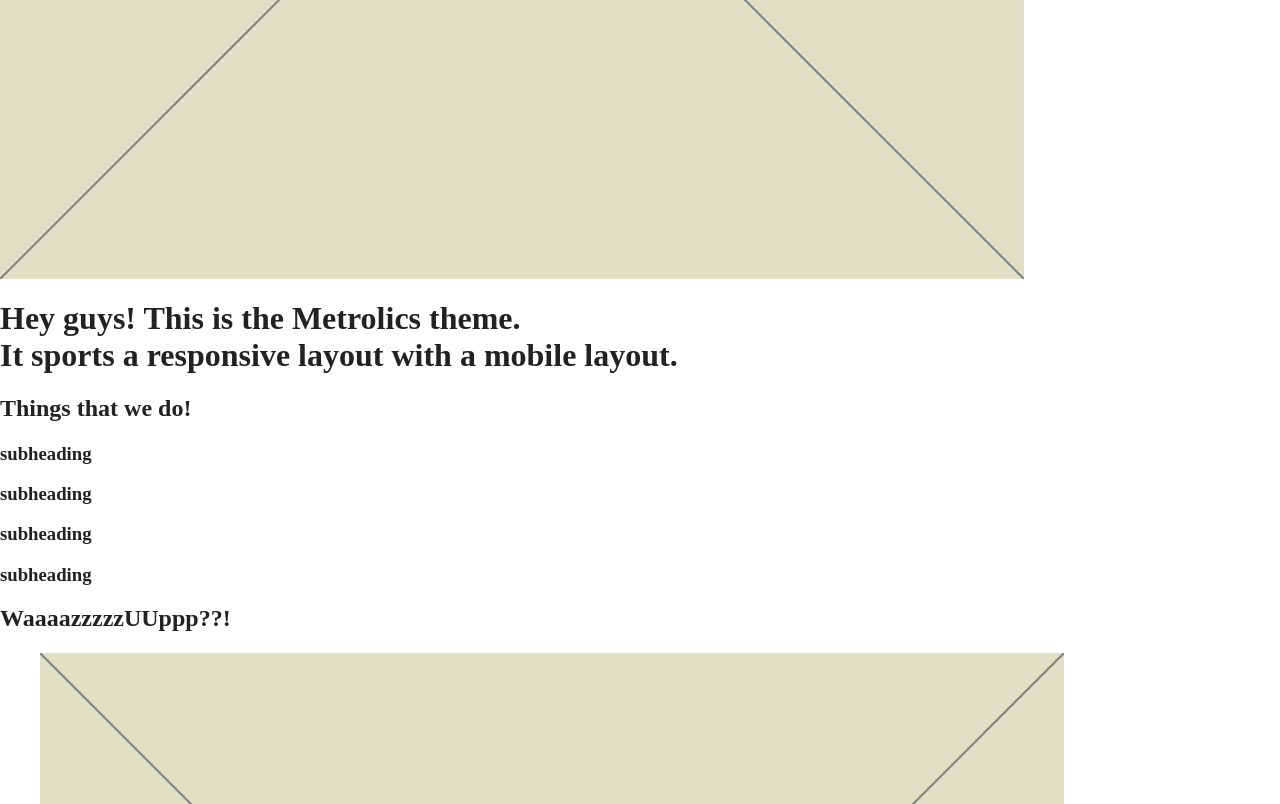
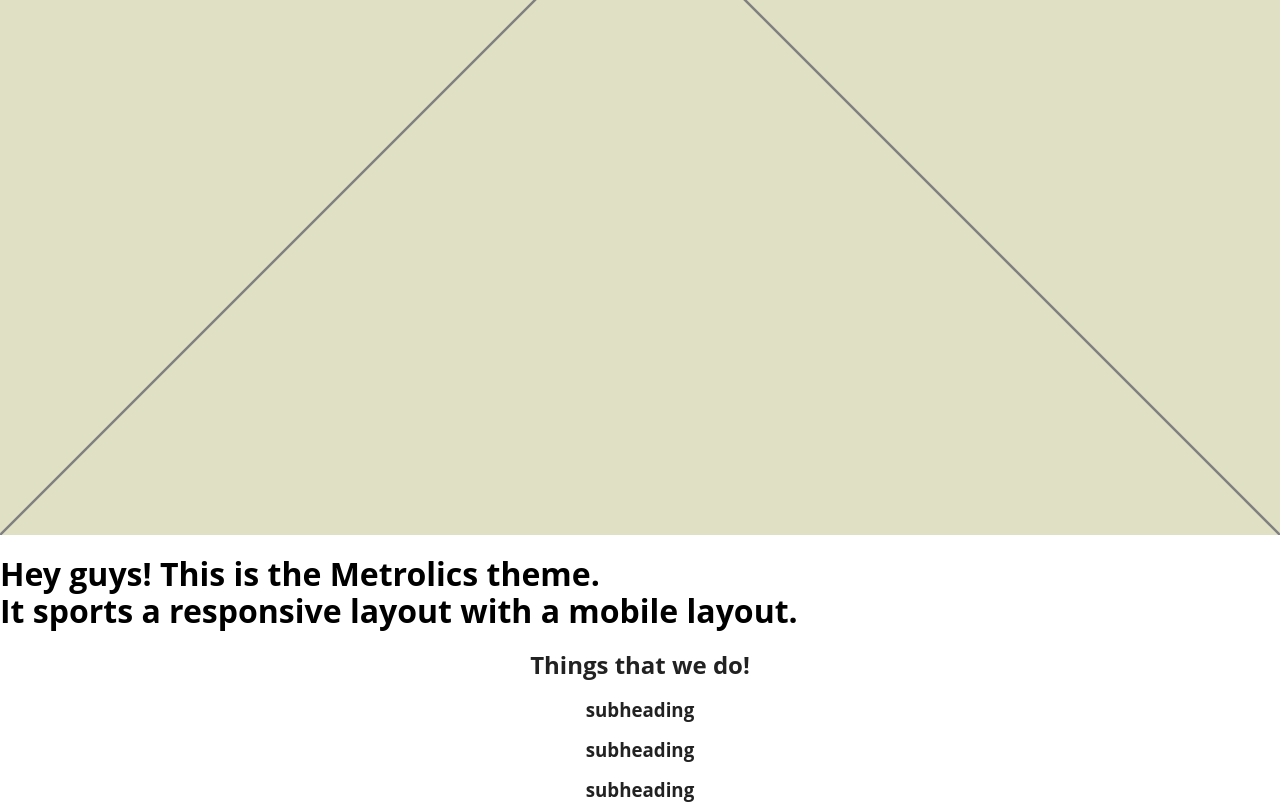
Before and after one commit to zoelake/assignment4, a website built with Parcel: page index.html in a window 1280 px wide. Shown: the part 745-1549 px from the top of the page. Built offline with nearby package versions, Linux system fonts and the light colour scheme.

Commit message:
added base styling: font related (main.css)

```diff
--- a/css/main.css
+++ b/css/main.css
@@ -8,11 +8,12 @@
  */
 
 /* ==========================================================================
-   Base styles: opinionated defaults
+   BASE
    ========================================================================== */
 
 html {
   color: #222;
+  font-family: 'Open Sans', Verdana, Geneva, Tahoma, sans-serif;
   font-size: 1em;
   line-height: 1.4;
 }
@@ -83,12 +84,38 @@ textarea {
   resize: vertical;
 }
 
+img {
+  width: 100%;
+}
+
+h1 {
+  color: #000;
+}
+
+
 /* ==========================================================================
-   Author's custom styles
+   LAYOUT
    ========================================================================== */
 
+   .heading {
+     text-align: center;
+   }
+
+
+
+
+
+
 /* ==========================================================================
-   Helper classes
+   MODULES
+   ========================================================================== */
+
+
+
+
+
+/* ==========================================================================
+   THEME
    ========================================================================== */
 
 /*
```
